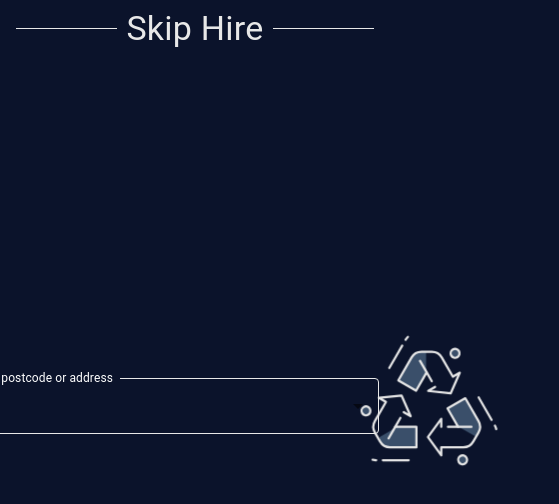
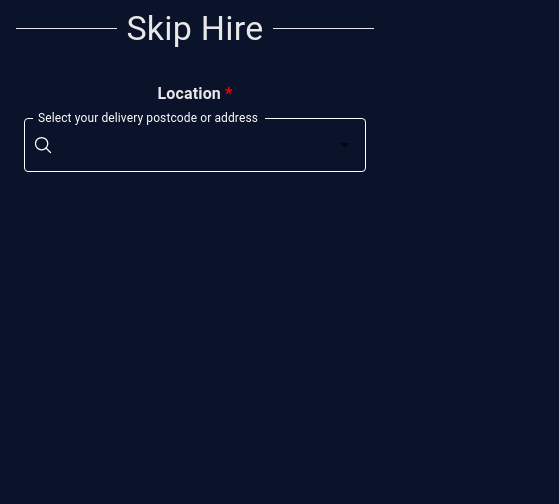
Before and after one commit to TerryB26/skiphire, a React (Create React App) app: page / in a window 390 px wide. Shown: the top 504 px of the page, 559 px wide, since content can reach past the window. Built offline with nearby package versions, Linux system fonts and the light colour scheme.

Commit message:
location form responsiveness

```diff
--- a/src/App.css
+++ b/src/App.css
@@ -1,6 +1,13 @@
 .App {
   text-align: center;
   background-color: #0B132B;
+  min-height: 100vh;
+  color: white;
+}
+
+body {
+  background-color: #0B132B;
+  margin: 0;
 }
 
 .App-logo {
@@ -15,13 +22,13 @@
 }
 
 .App-header {
-  max-height: 100vh;
   display: flex;
   flex-direction: column;
   align-items: center;
   justify-content: center;
-  font-size: calc(10px + 2vmin);
+  font-size: calc(12px + 1.5vmin);
   color: white;
+  padding: 1rem;
 }
 
 .App-link {
@@ -37,20 +44,62 @@
   }
 }
 
-body {
-  background-color: #0B132B;
-}
-
 .row-center {
   display: flex;
   justify-content: center;
   align-items: center;
-  gap: 200px;
-  height: 80vh;
+  gap: 2rem;
+  min-height: 80vh;
+  padding: 1rem;
+  box-sizing: border-box;
+  width: 100%;
+  margin: 0 auto;
 }
 
 .column {
-  padding: 24px 32px;
-  min-width: 200px;
+  padding: 1rem;
+  width: 100%;
+  max-width: 800px;
   text-align: center;
+  box-sizing: border-box;
+  display: flex;
+  flex-direction: column;
+  align-items: center;
 }
+
+.lottie-container {
+  width: 100%;
+  max-width: 500px;
+  height: auto;
+  max-height: 50vh;
+}
+
+@media (max-width: 1024px) {
+  .row-center {
+    gap: 1.5rem;
+    padding: 0.75rem;
+  }
+  .column {
+    padding: 0.75rem;
+    max-width: 600px;
+  }
+}
+
+@media (max-width: 768px) {
+  .row-center {
+    flex-direction: column;
+    gap: 1rem;
+    min-height: auto;
+    padding: 0.5rem;
+  }
+  .column {
+    padding: 0.5rem;
+    max-width: 100%;
+  }
+  .lottie-container {
+    max-height: 40vh;
+  }
+  .hide-on-mobile {
+    display: none !important;
+  }
+}
--- a/src/App.js
+++ b/src/App.js
@@ -5,6 +5,7 @@ import Lottie from 'lottie-react';
 import LocationForm from '@root/components/forms/LocationForm';
 import HireDetails from '@root/components/HireDetails';
 import { BrowserRouter as Router, Routes, Route } from 'react-router-dom';
+import { isMobile } from 'react-device-detect';
 
 function App() {
   return (
@@ -19,9 +20,13 @@ function App() {
                 <div className="column">
                   <LocationForm />
                 </div>
-                <div className="column">
-                  <Lottie animationData={recycling2} style={{ width: "100%", height: "500px" }} />
-                </div>
+                {!isMobile && (
+                  <div className="column hide-on-mobile">
+                    <div className="lottie-container">
+                      <Lottie animationData={recycling2} />
+                    </div>
+                  </div>
+                )}
               </div>
             }
           />
--- a/src/components/forms/LocationForm.jsx
+++ b/src/components/forms/LocationForm.jsx
@@ -1,19 +1,20 @@
-import React, { useState, useEffect } from "react";
-import RequiredField from "@root/components/RequiredField";
 import {
   Autocomplete,
+  Box,
+  Button,
+  Grid,
   TextField,
-  Box,
-  Grid,
-  Button,
+  useTheme,
 } from "@mui/material";
+import ReadOnlyField from "@root/components/ReadOnlyField";
+import RequiredField from "@root/components/RequiredField";
+import { useEffect, useState } from "react";
+import { FaCity } from "react-icons/fa";
 import { IoSearchOutline } from "react-icons/io5";
+import { LuMapPinHouse } from "react-icons/lu";
 import { SiOpenstreetmap } from "react-icons/si";
-import { LuMapPinHouse } from "react-icons/lu";
-import ReadOnlyField from "@root/components/ReadOnlyField";
-import { FaCity } from "react-icons/fa";
+import { useNavigate } from "react-router-dom";
 import { fetchLocations } from "../dummyDB/locationsDb";
-import { useNavigate } from "react-router-dom";
 
 const LocationForm = () => {
   const [selected, setSelected] = useState(null);
@@ -31,21 +32,31 @@ const handleProceed = () => {
   };
 
   return (
-    <Box component="form" sx={{ width: "100%" }}>
-      <form>
-        <Box sx={{ flexGrow: 1 }}>
-          <Grid container spacing={2} sx={{ p: 2 }}>
-            <Grid item xs={12} sm={12}>
-              <Box sx={{ mb: 1.5, display: "flex", alignItems: "flex-start" }}>
-                <RequiredField title="Location" boldTitle={true} />
+    <Box
+      component="form"
+      sx={{ width: "100%", maxWidth: { xs: "100%", md: "100%" } }}
+    >
+      <Grid
+        container
+        spacing={2}
+        sx={{
+          p: { xs: 1, sm: 2 },
+          alignItems: "center",
+          width: "100%",
+          justifyContent: "center",
+        }}
+      >
+        <Grid item xs={12} sx={{ width: "100%", maxWidth: "600px" }}>
+          <Box sx={{ mb: 1.5, textAlign: "center" }}>
+            <RequiredField title="Location" boldTitle />
           </Box>
           <Autocomplete
             options={locations}
             getOptionLabel={(option) =>
-                  selected && option && selected.id === option.id
+              option
+                ? selected && selected.id === option.id
                   ? option.postcode
-                    : option
-                    ? `${option.postcode}, ${option.houseFlatNumber} ${option.streetName}, ${option.city}`
+                  : `${option.postcode}, ${option.houseFlatNumber} ${option.streetName}, ${option.city}`
                 : ""
             }
             value={selected}
@@ -56,34 +67,34 @@ const handleProceed = () => {
                 label="Select your delivery postcode or address"
                 variant="outlined"
                 sx={{
+                  width: "100%",
                   mb: 2,
-                      width: "500px",
                   "& .MuiOutlinedInput-root": {
-                        "& fieldset": {
-                          borderColor: "#E8E8E8",
-                        },
-                        "&:hover fieldset": {
-                          borderColor: "#1565c0",
-                        },
-                        "&.Mui-focused fieldset": {
-                          borderColor: "#0d47a1",
-                        },
+                    minWidth: "300px",
+                    width: "100%",
+                    color: "#fff",
+                    "& fieldset": { borderColor: "#fff" },
+                    "&:hover fieldset": { borderColor: "#fff" },
+                    "&.Mui-focused fieldset": { borderColor: "#fff" },
                   },
                   "& .MuiInputBase-input": {
                     color: "#fff",
+                    fontSize: { xs: "0.9rem", sm: "1rem" },
                   },
-                      "& .MuiInputLabel-root": {
-                        color: "#fff",
-                      },
-                    }}
-                    InputLabelProps={{
-                      style: { color: "#fff" },
+                  "& .MuiInputLabel-root": { color: "#fff" },
                 }}
                 InputProps={{
                   ...params.InputProps,
                   startAdornment: (
-                        <Box sx={{ color: "#fff", mr: 1, display: "flex", alignItems: "center" }}>
-                          <IoSearchOutline />
+                    <Box
+                      sx={{
+                        color: "#fff",
+                        mr: 1,
+                        display: "flex",
+                        alignItems: "center",
+                      }}
+                    >
+                      <IoSearchOutline size={20} />
                       {params.InputProps.startAdornment}
                     </Box>
                   ),
@@ -92,27 +103,27 @@ const handleProceed = () => {
             )}
           />
           {selected && (
-                <Box sx={{ mt: 2 }}>
-                  <Grid container spacing={2} direction="column">
+            <Box sx={{ mt: 2, textAlign: "center" }}>
+              <Grid container spacing={1.5} direction="column">
                 <Grid item xs={12}>
                   <ReadOnlyField
                     label="City"
                     value={selected.city}
-                        icon={<FaCity color="#fff" />}
+                    icon={<FaCity color="#fff" size={18} />}
                   />
                 </Grid>
                 <Grid item xs={12}>
                   <ReadOnlyField
                     label="Street Name"
                     value={selected.streetName}
-                        icon={<SiOpenstreetmap color="#fff" />}
+                    icon={<SiOpenstreetmap color="#fff" size={18} />}
                   />
                 </Grid>
                 <Grid item xs={12}>
                   <ReadOnlyField
                     label="House/Flat Number"
                     value={selected.houseFlatNumber}
-                        icon={<LuMapPinHouse color="#fff" />}
+                    icon={<LuMapPinHouse color="#fff" size={18} />}
                   />
                 </Grid>
                 <Grid item xs={12} sx={{ mt: 2 }}>
@@ -120,7 +131,12 @@ const handleProceed = () => {
                     variant="contained"
                     color="primary"
                     onClick={handleProceed}
-                        fullWidth
+                    sx={{
+                      width: { xs: "100%", sm: "auto" },
+                      minWidth: "120px",
+                      minHeight: "44px",
+                      fontSize: { xs: "0.9rem", sm: "1rem" },
+                    }}
                   >
                     Proceed
                   </Button>
@@ -131,8 +147,6 @@ const handleProceed = () => {
         </Grid>
       </Grid>
     </Box>
-      </form>
-    </Box>
   );
 };
 
```
Lines whose indentation alone changed are shown as unchanged.
